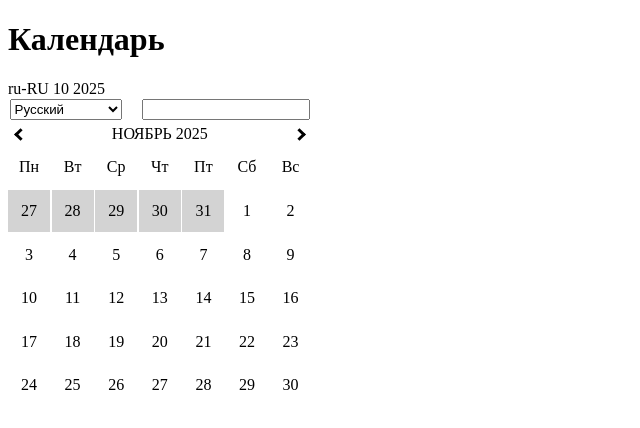
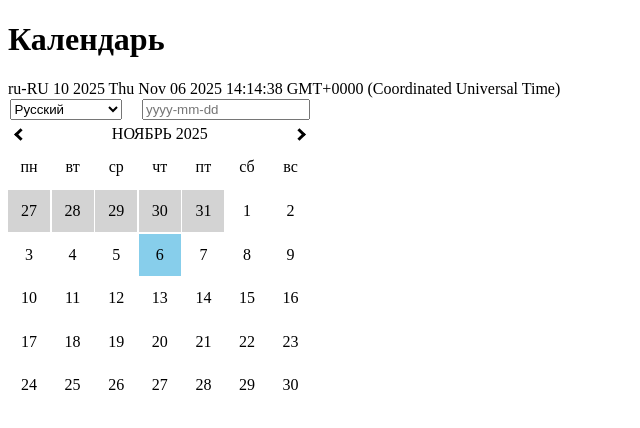
Before and after one commit to olllazy/test-task-calendar, a Vue app: page / in a window 1280 px wide. Shown: the top 428 px of the page, without its empty margins (0-640 px from the left). Built offline with nearby package versions, Linux system fonts and the light colour scheme.

Commit message:
emit selected date and languages

```diff
--- a/src/components/Calendar.vue
+++ b/src/components/Calendar.vue
@@ -5,14 +5,14 @@ import WeekHeader from './WeekHeader.vue';
 
 <template>
     <div style="display: flex;">
-        {{ currentLanguage }} {{ month }} {{ year }}
+        {{ locale }} {{ month }} {{ year }} {{ currentDate }}
     </div>
     <div style="width: fit-content; display: flex; flex-direction: column; gap: 0.1rem">
         <div style="display: flex; gap: 0.1rem; justify-content: space-between; padding: 0.1rem;">
-            <select v-model="currentLanguage" style="width: 7rem;">
+            <select v-model="locale" style="width: 7rem;">
                 <option v-for="language in languages" :value="language.id">{{ language.label }}</option>
             </select>
-            <input v-model="searchDateString" @change="parseDate()" style="width: 10rem;"></input>
+            <input placeholder="yyyy-mm-dd" v-model="searchDateString" @change="parseDate()" style="width: 10rem;"></input>
         </div>
         <div style="display: flex; gap: 0.1rem; justify-content: space-between; padding: 0.1rem;">
             <button @click="decreaseMonth"><i class="arrow left"></i></button>
@@ -22,8 +22,8 @@ import WeekHeader from './WeekHeader.vue';
             <button @click="increaseMonth"><i class="arrow right"></i></button>
         </div>
         <div style="display: flex; flex-direction: column; gap: 0.1rem;">
-            <WeekHeader :days="days"/>
-            <Week v-for="week in weeks" :days="week"/>
+            <WeekHeader :days="weekDays"/>
+            <Week v-for="week in weeks" :days="week" @select-day="(day) => changeCurrentDate(day)"/>
         </div>
     </div>
 </template>
@@ -33,20 +33,11 @@ export default {
   name: 'Calendar',
   data() {
     return {
-        currentLanguage: 'ru-RU',
+        locale: 'ru-RU',
         month: null,
         year: null,
         currentDate: null,
         searchDateString: null,
-
-        // weeks: [
-        //     [1,2,3,4,5,6,7],
-        //     [8,9,10,11,12,13,14],
-        //     [15,16,17,18,19,20,21],
-        //     [22,23,24,25,26,27,28],
-        //     [29,30,31]
-        // ],
-        days: ['Пн', 'Вт', 'Ср', 'Чт', 'Пт', 'Сб', 'Вс'],
         languages: [{id:'en-EN', label:'English'},{id:'ru-RU', label:'Русский'}]
     }
   },
@@ -55,9 +46,25 @@ export default {
         get: function() {
             if (this.month != null) {
                 const date = new Date(2000, this.month, 1);
-                return date.toLocaleString(this.currentLanguage, { month: 'long' }).toUpperCase();
+                return date.toLocaleString(this.locale, { month: 'long' }).toUpperCase();
             } else
                 return null
+        }
+    },
+    weekDays: {
+        get() {
+            const monday = new Date(2023, 0, 2);
+            const res = [];
+
+            // Получаем названия всех дней недели
+            for (let i = 0; i < 7; i++) {
+                const date = new Date(monday);
+                date.setDate(monday.getDate() + i);
+
+                const name = date.toLocaleDateString(this.locale, { weekday: 'short' });
+                res.push(name);
+            }
+            return res;
         }
     },
     weeks: {
@@ -91,6 +98,9 @@ export default {
                         date: dayDate,
                         day: dayDate.getDate(),
                         isCurrentMonth: dayDate.getMonth() === this.month && dayDate.getFullYear() === this.year,
+                        isCurrentDay: dayDate.getDate() === this.currentDate.getDate() &&
+                                      dayDate.getMonth() === this.currentDate.getMonth() &&
+                                      dayDate.getFullYear() === this.currentDate.getFullYear(),
                         dayOfWeek: i
                     };
 
@@ -124,14 +134,18 @@ export default {
             this.month += 1;
         }
     },
+    changeCurrentDate(date) {
+        console.log('month', date)
+        this.currentDate = date;
+        this.month = this.currentDate.getMonth();
+        this.year = this.currentDate.getFullYear();
+    },
     parseDate() {
         let searchDate = null;
         try {
             searchDate = new Date(this.searchDateString);
             this.searchDateString = null;
-            this.currentDate = searchDate;
-            this.month = this.currentDate.getMonth();
-            this.year = this.currentDate.getFullYear();
+            this.changeCurrentDate(searchDate);
         } catch (error) {
             return console.log('Error! Wrong format date!')
         }
--- a/src/components/Day.vue
+++ b/src/components/Day.vue
@@ -1,5 +1,5 @@
 <template>
-    <div :class="computedClass" @click="dayClick">
+    <div :class="computedClass" @click="selectDay">
         {{ (day)?day.day:'' }}
     </div>
 </template>
@@ -16,21 +16,23 @@ export default {
     }
   },
   methods: {
-    dayClick() {
-        if (this.day.isCurrentMonth) {
-            this.checked = !this.checked;
-            console.log(this.day.date);
-        }
+    selectDay() {
+        console.log('day', this.day.date)
+        this.$emit('selectDay', this.day.date)
     }
   },
   computed: {
     computedClass: {
         get: function() {
             let res = 'day-container'
+            if (this.day.isCurrentDay) {
+                res += ' current current-day'
+                return res;
+            }
             if (this.day.isCurrentMonth) {
-                res += ' current-year'
+                res += ' current current-month'
             } else {
-                res += ' not-current-year'
+                res += ' not-current'
             }
             return res
         }
@@ -47,16 +49,16 @@ export default {
         align-content: center;
         border: 0.1rem solid transparent;
     }
-    .not-current-year {
+    .not-current {
         background-color: lightgrey;
     }
-    .current-year {
-        background-color: transparent;
+    .current-day {
+        background-color: skyblue;
     }
-    .current-year:hover {
+    .current:hover {
         border-color:skyblue;
     }
-    .current-year:active  {
+    .current:active  {
         border-color: plum;
     }
 </style>
--- a/src/components/Week.vue
+++ b/src/components/Week.vue
@@ -4,7 +4,7 @@ import Day from './Day.vue';
 
 <template>
     <div style="display: flex; gap: 0.1rem;">
-        <Day v-for="day in days" :day="day"/>
+        <Day v-for="day in days" :day="day" @select-day="(day) => selectDay(day)"/>
     </div>
 </template>
 
@@ -16,6 +16,12 @@ export default {
   },
   data() {
     return {}
+  },
+  methods: {
+    selectDay(date) {
+        console.log('week', date);
+        this.$emit('selectDay', date);
+    }
   }
 };
 </script>
```
